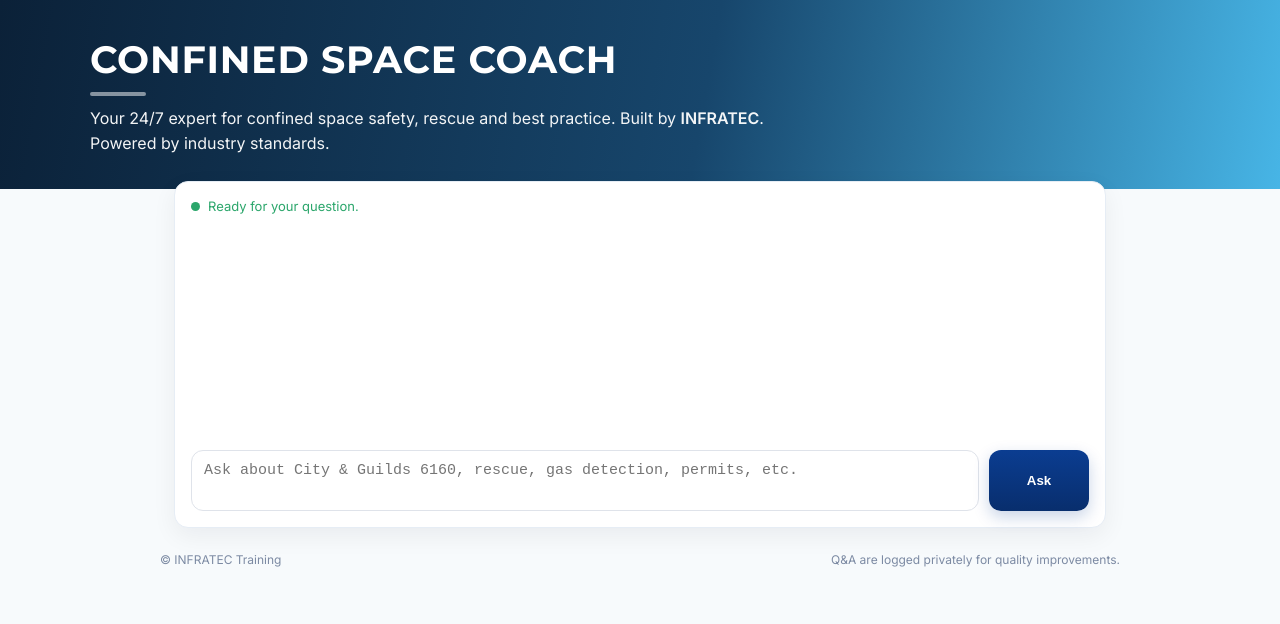
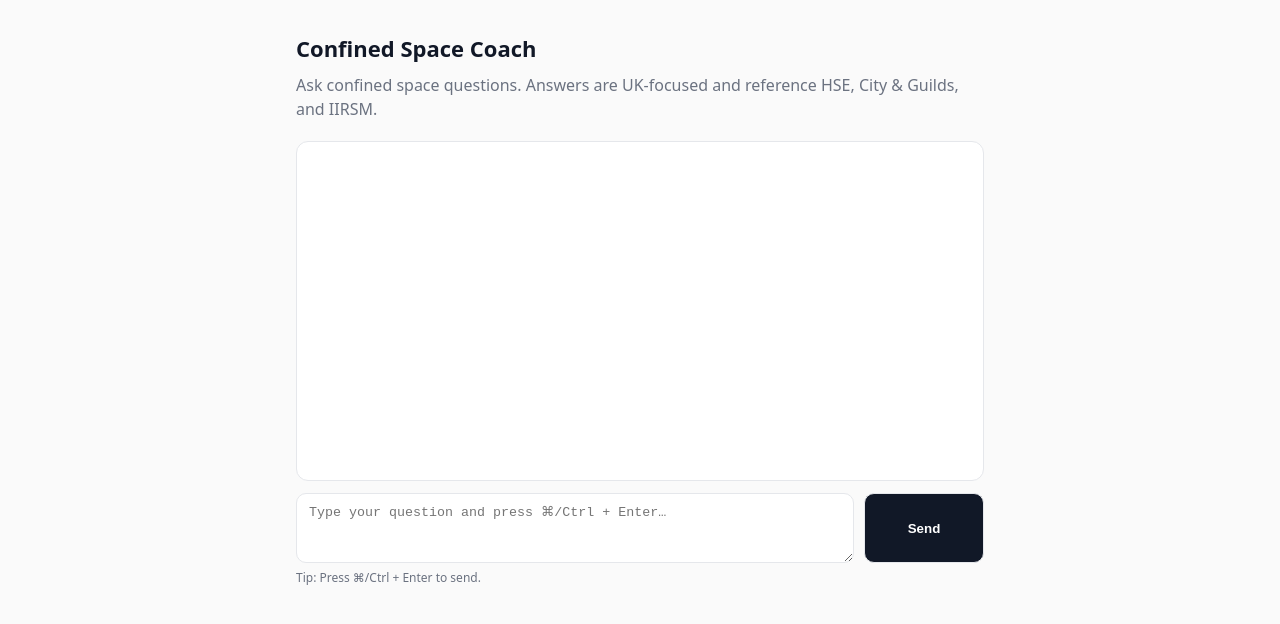
Before and after one commit to LeeBullock/confinedspacecoach-bot, a website: page public/index.html in a window 1280 px wide. Drawn offline with Linux system fonts and the light colour scheme.

Commit message:
Add full front-end (index.html + script.js)

```diff
--- a/public/index.html
+++ b/public/index.html
@@ -1,143 +1,42 @@
-<!DOCTYPE html>
+<!doctype html>
 <html lang="en">
   <head>
     <meta charset="utf-8" />
-  <meta name="viewport" content="width=device-width, initial-scale=1, viewport-fit=cover" />
-  <title>Confined Space Coach · INFRATEC Training</title>
-
-  <link rel="preconnect" href="https://fonts.googleapis.com">
-  <link rel="preconnect" href="https://fonts.gstatic.com" crossorigin>
-  <link href="https://fonts.googleapis.com/css2?family=Montserrat:wght@600;700&family=Inter:wght@400;600&display=swap" rel="stylesheet">
-
+    <title>Confined Space Coach</title>
+    <meta name="viewport" content="width=device-width,initial-scale=1" />
     <style>
-    /* Brand palette from your banner */
-    :root{
-      --navy-900:#0B2138; --navy-700:#17466C; --sky-500:#47B5E6;
-      --brand:#0B3D91; --accent:#20A4F3;
-      --ink:#0f172a; --muted:#7c8aa3; --card:#fff; --ring:rgba(32,164,243,.18);
-      --radius:14px; --safe: env(safe-area-inset-bottom, 0px);
-    }
-    *{ box-sizing:border-box }
-    html,body{ height:100% }
-    body{ margin:0; background:#f7fafc; color:var(--ink);
-      font-family: Inter, system-ui, -apple-system, Segoe UI, Roboto, Arial, sans-serif; overflow-x:hidden }
-
-    /* === Compact hero on phones === */
-    .hero{
-      background: linear-gradient(100deg, var(--navy-900) 0%, var(--navy-700) 55%, var(--sky-500) 100%);
-      color:#fff; padding: 14px 12px; /* very tight by default */
-    }
-    .hero-inner{ max-width:1100px; margin:0 auto; display:flex; align-items:center; gap:14px }
-    .hero-left{ flex:1; min-width:0 }
-    .title{
-      font-family: Montserrat, Inter, sans-serif;
-      margin:0; text-transform:uppercase; letter-spacing:.02em;
-      font-weight:700; line-height:1.05; font-size: 20px; /* tiny on mobile */
-      white-space: nowrap; overflow: hidden; text-overflow: ellipsis;
-    }
-    .divider{ display:none } /* hide on phones */
-    .subtitle{ display:none } /* hide long copy on phones */
-    .hero-right{ display:none } /* hide mascot on phones */
-
-    /* === Main card === */
-    .shell{ max-width: 980px; margin: 6px auto 16px; padding: 0 10px }
-    .surface{
-      background:var(--card); border-radius:12px; border:1px solid #e6edf5;
-      box-shadow:0 8px 24px rgba(2,12,27,.06); padding:10px;
-    }
-    .meta{ display:flex; align-items:center; gap:8px; color:#2ba66b; font-size:13px; margin-bottom:8px }
-    .dot{ width:9px; height:9px; border-radius:50%; background:#2ba66b }
-
-    /* === Chat === */
-    .chat{ display:flex; flex-direction:column; gap:8px; min-height:140px; }
-    .msg{
-      padding:9px 11px; border-radius:12px; max-width:92%; white-space:pre-wrap;
-      border:1px solid #edf2f7; font-size:15px; line-height:1.4;
-    }
-    .msg.user{ align-self:flex-end; background:#f0f7ff; border-color:#dbeafe }
-    .msg.bot{ align-self:flex-start; background:#fafafa }
-
-    .row{
-      position:sticky; bottom:calc(var(--safe) + 8px);
-      background:#fff; padding-top:8px; display:flex; gap:8px; z-index:2;
-    }
-    textarea{
-      flex:1; min-height:48px; max-height:40vh; resize:none;
-      padding:10px 12px; border-radius:12px; border:1px solid #dfe3ea; background:#fff;
-      outline:none; font-size:15px; line-height:1.35; color:var(--ink);
-      box-shadow:0 0 0 3px transparent; overflow-y:auto;
-    }
-    textarea:focus{ border-color:var(--brand); box-shadow:0 0 0 3px var(--ring) }
-    button{
-      padding:12px 14px; border:none; border-radius:12px; cursor:pointer; font-weight:700;
-      background:linear-gradient(180deg, var(--brand), #082e6d); color:#fff;
-      box-shadow:0 6px 16px rgba(11,61,145,.22); min-width:84px;
-      transition:transform .04s ease;
-    }
-    button:active{ transform:translateY(1px) }
-
-    footer{
-      margin:8px auto calc(10px + var(--safe));
-      padding:0 10px; max-width:980px; color:var(--muted); font-size:12px;
-      display:flex; justify-content:space-between; gap:12px; flex-wrap:wrap;
-    }
-
-    /* === Scale up on wider screens === */
-    @media (min-width: 480px){
-      .hero{ padding: 20px 16px }
-      .title{ font-size: 26px }
-    }
-    @media (min-width: 900px){
-      .hero{ padding: 40px 24px 32px }
-      .hero-right{ display:grid }
-      .title{ font-size: 38px }
-      .divider{ display:block; width:56px; height:4px; background:#fff; opacity:.5; border-radius:999px; margin:12px 0 10px }
-      .subtitle{ display:block; font-size:16px; line-height:1.6; opacity:.95; max-width:700px; margin:0 }
-      .shell{ margin:-8px auto 24px; padding:0 24px }
-      .surface{ padding:16px; border-radius:14px }
-      .chat{ min-height:220px }
-      .row{ gap:10px }
-      button{ min-width:100px }
-    }
+      :root { --border:#e5e7eb; --bg:#fafafa; --text:#111827; --muted:#6b7280; }
+      * { box-sizing: border-box; }
+      body { margin:0; font:16px/1.5 system-ui, -apple-system, Segoe UI, Roboto, Arial; color:var(--text); background:var(--bg); }
+      .wrap { max-width: 720px; margin: 32px auto; padding: 0 16px; }
+      h1 { margin: 0 0 8px; font-size: 22px; }
+      .sub { color: var(--muted); margin: 0 0 20px; }
+      #chat { border:1px solid var(--border); background:#fff; border-radius:12px; padding:14px; height:340px; overflow:auto; }
+      .msg { margin:8px 0; padding:10px 12px; border-radius:10px; max-width:85%; }
+      .msg.user { margin-left:auto; background:#eef2ff; }
+      .msg.bot { background:#f3f4f6; }
+      .bar { display:grid; grid-template-columns: 1fr 120px; gap:10px; margin-top:12px; }
+      textarea { width:100%; min-height:70px; max-height:40vh; resize:vertical; padding:10px 12px; border:1px solid var(--border); border-radius:10px; }
+      button { border:1px solid var(--border); background:#111827; color:#fff; border-radius:10px; font-weight:600; cursor:pointer; }
+      button:disabled { opacity:.6; cursor:not-allowed; }
+      .hint { font-size:12px; color:var(--muted); margin-top:6px; }
     </style>
   </head>
   <body>
-  <!-- HERO (compact on phones) -->
-  <section class="hero">
-    <div class="hero-inner">
-      <div class="hero-left">
-        <h1 class="title">Confined Space Coach</h1>
-        <div class="divider"></div>
-        <p class="subtitle">
-          Your 24/7 expert for confined space safety, rescue and best practice.
-          Built by <strong>INFRATEC</strong>. Powered by industry standards.
-        </p>
+    <div class="wrap">
+      <h1>Confined Space Coach</h1>
+      <p class="sub">Ask confined space questions. Answers are UK-focused and reference HSE, City &amp; Guilds, and IIRSM. </p>
+
+      <div id="chat" aria-live="polite" aria-label="Chat transcript"></div>
+
+      <div class="bar">
+        <textarea id="q" placeholder="Type your question and press ⌘/Ctrl + Enter…"></textarea>
+        <button id="send" type="button">Send</button>
       </div>
-      <div class="hero-right">
-        <img src="/assets/coach-bot.png" alt="Coach Bot" width="110" height="110" onerror="this.style.display='none'">
+      <div class="hint">Tip: Press ⌘/Ctrl + Enter to send.</div>
     </div>
-    </div>
-  </section>
 
-  <!-- MAIN -->
-  <main class="shell">
-    <div class="surface">
-      <div class="meta"><span class="dot"></span> Ready for your question.</div>
-
-      <div id="chat" class="chat" aria-live="polite"></div>
-
-      <div class="row">
-        <textarea id="q" inputmode="text" placeholder="Ask about City &amp; Guilds 6160, rescue, gas detection, permits, etc."></textarea>
-        <button id="send" type="button" aria-label="Ask the coach">Ask</button>
-      </div>
-    </div>
-  </main>
-
-  <footer>
-    <div>© INFRATEC Training</div>
-    <div>Q&amp;A are logged privately for quality improvements.</div>
-  </footer>
-
-  <script src="/script.js" defer></script>
+    <!-- Load the client script from the same origin (served by Express static middleware) -->
+    <script src="/script.js"></script>
   </body>
 </html>
--- a/public/script.js
+++ b/public/script.js
@@ -37,6 +37,7 @@
 
   const botNode = add("bot", "…thinking…");
   const stop = spinner(botNode);
+  send.disabled = true;
 
   try {
     const res = await fetch(`${API_BASE}/api/chat`, {
@@ -44,14 +45,16 @@
       headers: { "Content-Type": "application/json" },
       body: JSON.stringify({ question })
     });
-
     const data = await res.json();
     stop();
-    botNode.textContent = data.answer || "Sorry, I couldn't generate an answer.";
+    botNode.textContent = data?.answer || "Sorry, I couldn't generate an answer.";
   } catch (err) {
     console.error("Chat error:", err);
     stop();
     botNode.textContent = "Error talking to the bot.";
+  } finally {
+    send.disabled = false;
+    q.focus();
   }
 }
 
```
Lines whose indentation alone changed are shown as unchanged.
